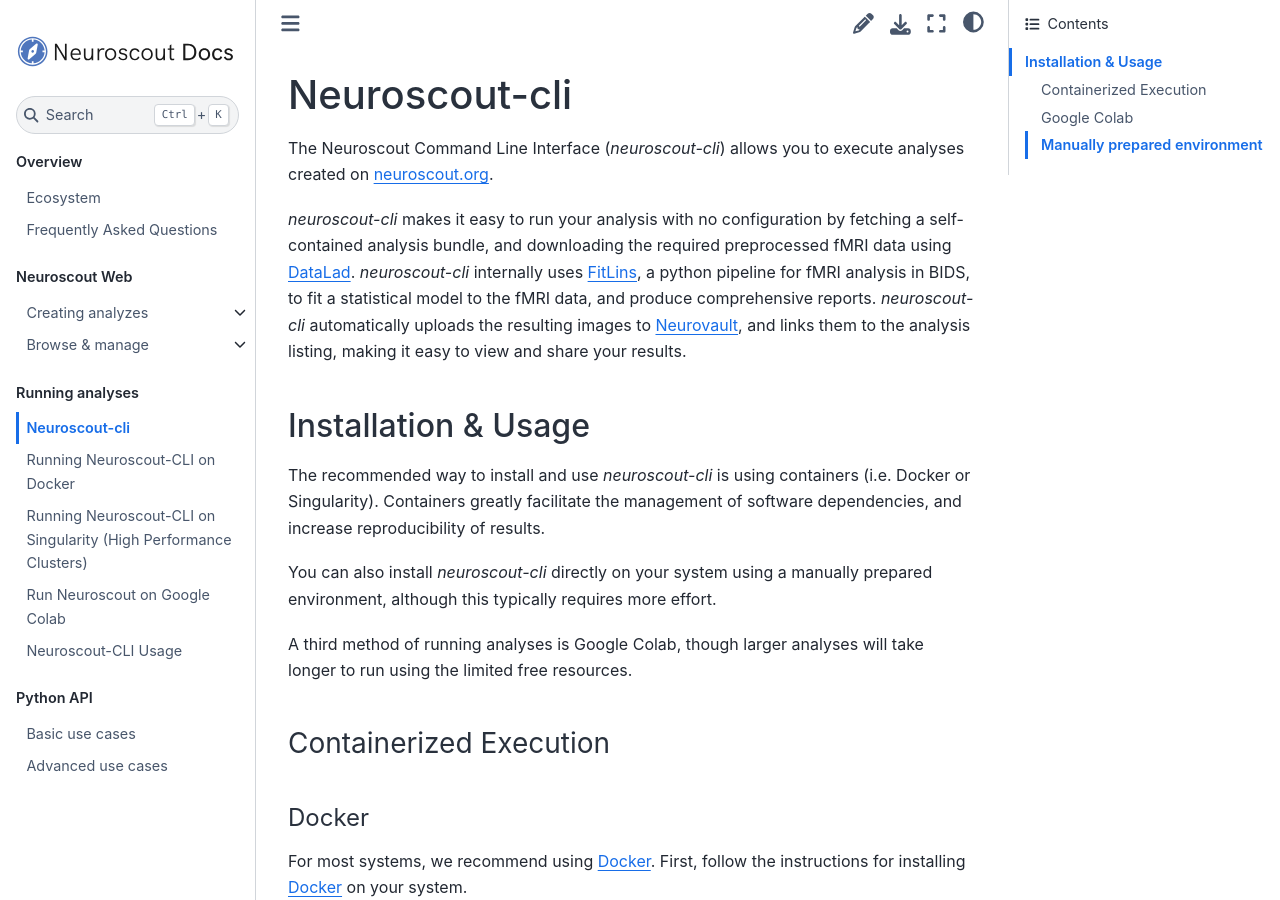
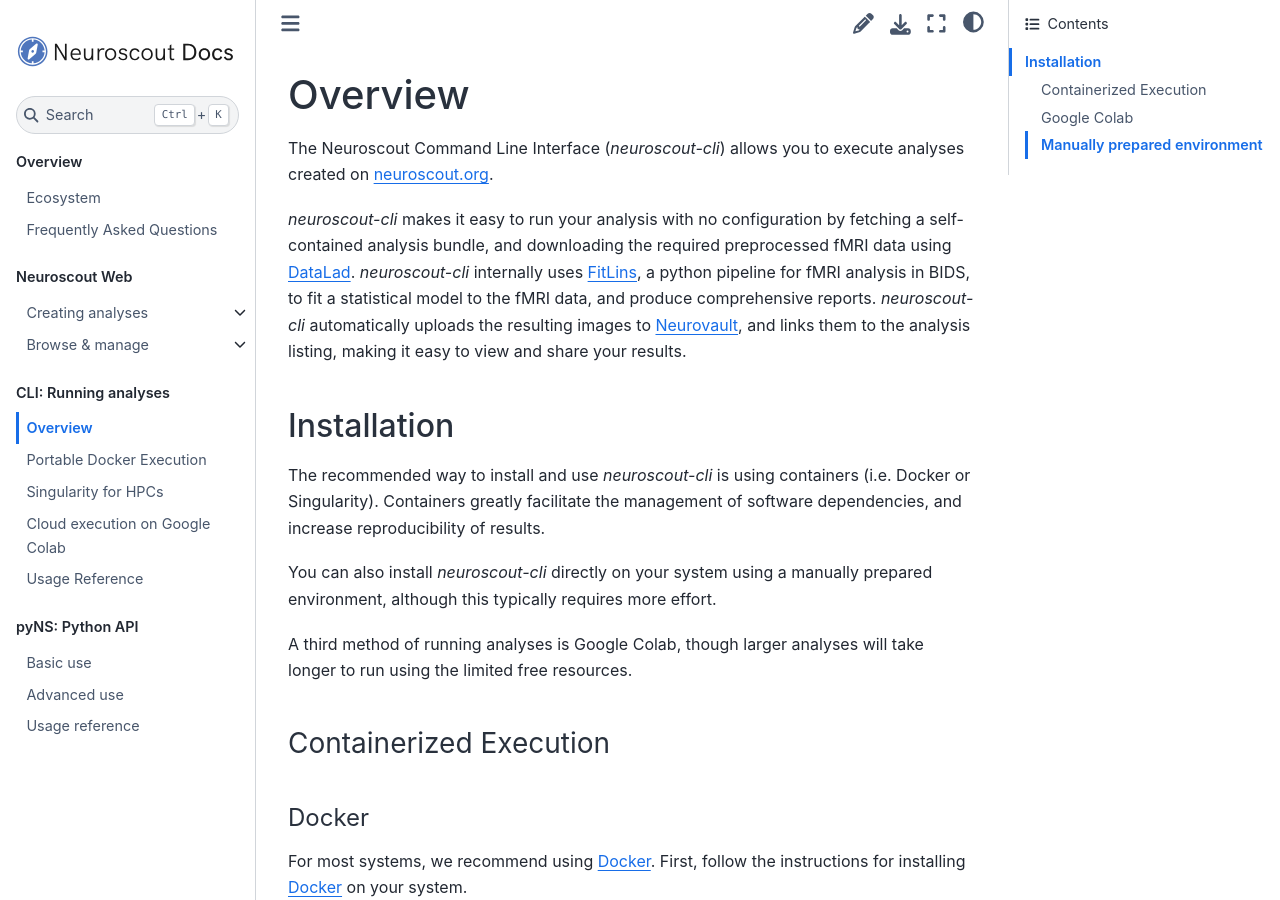
Before and after one commit to snastase/neuroscout-docs, a Jupyter Book: the page built from docs/cli/intro.md, in a window 1280 px wide and 900 px high. Built offline with Jupyter Book 1.0.4 settings and Sphinx 7.4.7 and the Sphinx Book theme 1.1.4, drawn with Linux system fonts in a browser that asks for light colours; pages that are not in the unit, such as notebooks, are missing from menus; some of the changed text lies outside the part shown.

Commit message:
Reorganize indes

````diff
--- a/docs/_toc.yml
+++ b/docs/_toc.yml
@@ -7,7 +7,7 @@ parts:
   - file: overview/faq
 - caption: Neuroscout Web
   chapters:
-  - file: web/builder/analyze
+  - file: web/builder/index
     sections:
     - file: web/builder/intro
     - file: web/builder/predictors
@@ -17,18 +17,19 @@ parts:
     - file: web/builder/review
     - file: web/builder/run
     - file: web/builder/bib
-  - file: web/browse/browse_manage
+  - file: web/browse/index
     sections:
-    - file: web/browse/index
+    - file: web/browse/intro
     - file: web/browse/clon
-- caption: Running analyses
+- caption: "CLI: Running analyses"
   chapters:
   - file: cli/intro
   - file: cli/docker
   - file: cli/singularity
   - file: cli/Neuroscout_CLI_Colab_Demo
   - file: cli/usage
-- caption: Python API
+- caption: "pyNS: Python API"
   chapters:
-  - file: python_api/python_api_basic
-  - file: python_api/python_api_advanced
+  - file: python_api/api_basic
+  - file: python_api/api_advanced
+  - file: python_api/reference.md
--- a/docs/cli/docker.md
+++ b/docs/cli/docker.md
@@ -1,4 +1,4 @@
-# Running Neuroscout-CLI on Docker
+# Portable Docker Execution
 
 ## Quickstart
 
--- a/docs/cli/intro.md
+++ b/docs/cli/intro.md
@@ -1,10 +1,10 @@
-# Neuroscout-cli
+# Overview
 
 The Neuroscout Command Line Interface (_neuroscout-cli_) allows you to execute analyses created on [neuroscout.org](https://neuroscout.org).
 
 _neuroscout-cli_ makes it easy to run your analysis with no configuration by fetching a self-contained analysis bundle, and downloading the required preprocessed fMRI data using [DataLad](https://www.datalad.org/). _neuroscout-cli_ internally uses [FitLins](https://github.com/poldracklab/fitlins), a python pipeline for fMRI analysis in BIDS, to fit a statistical model to the fMRI data, and produce comprehensive reports. _neuroscout-cli_ automatically uploads the resulting images to [Neurovault](https://www.neurovault.org/), and links them to the analysis listing, making it easy to view and share your results.
 
-## Installation & Usage
+## Installation
 
 The recommended way to install and use _neuroscout-cli_ is using containers (i.e. Docker or Singularity). Containers greatly facilitate the management of software dependencies, and increase reproducibility of results.
 
--- a/docs/cli/singularity.md
+++ b/docs/cli/singularity.md
@@ -1,4 +1,4 @@
-# Running Neuroscout-CLI on Singularity (High Performance Clusters)
+# Singularity for HPCs
 
 ```{Note}
 Singularity must be available on your HPC. Contact your administrator.
--- a/docs/cli/usage.md
+++ b/docs/cli/usage.md
@@ -1,4 +1,4 @@
-# Neuroscout-CLI Usage
+# Usage Reference
 
 ```{Note}
 If you're just starting out, we suggest you follow our [Docker quickstart](docker.md).
--- a/docs/python_api/python_api_advanced.md
+++ /dev/null
@@ -1 +0,0 @@
-# Advanced use cases
--- a/docs/python_api/python_api_basic.md
+++ /dev/null
@@ -1 +0,0 @@
-# Basic use cases
--- /dev/null
+++ b/docs/python_api/reference.md
@@ -0,0 +1 @@
+# Usage reference
--- a/docs/web/builder/analyze.md
+++ /dev/null
@@ -1 +0,0 @@
-# Creating analyzes
--- /dev/null
+++ b/docs/web/builder/index.md
@@ -0,0 +1 @@
+# Creating analyses
````
Also changed, not shown: docs/python_api/api_advanced.md (added, +1 -0 lines), docs/python_api/api_basic.md (added, +1 -0 lines), docs/web/browse/browse_manage.md (deleted, +0 -1 lines), docs/web/browse/index.md (+1 -25 lines), docs/web/browse/intro.md (added, +25 -0 lines), docs/cli/Neuroscout_CLI_Colab_Demo.ipynb.
